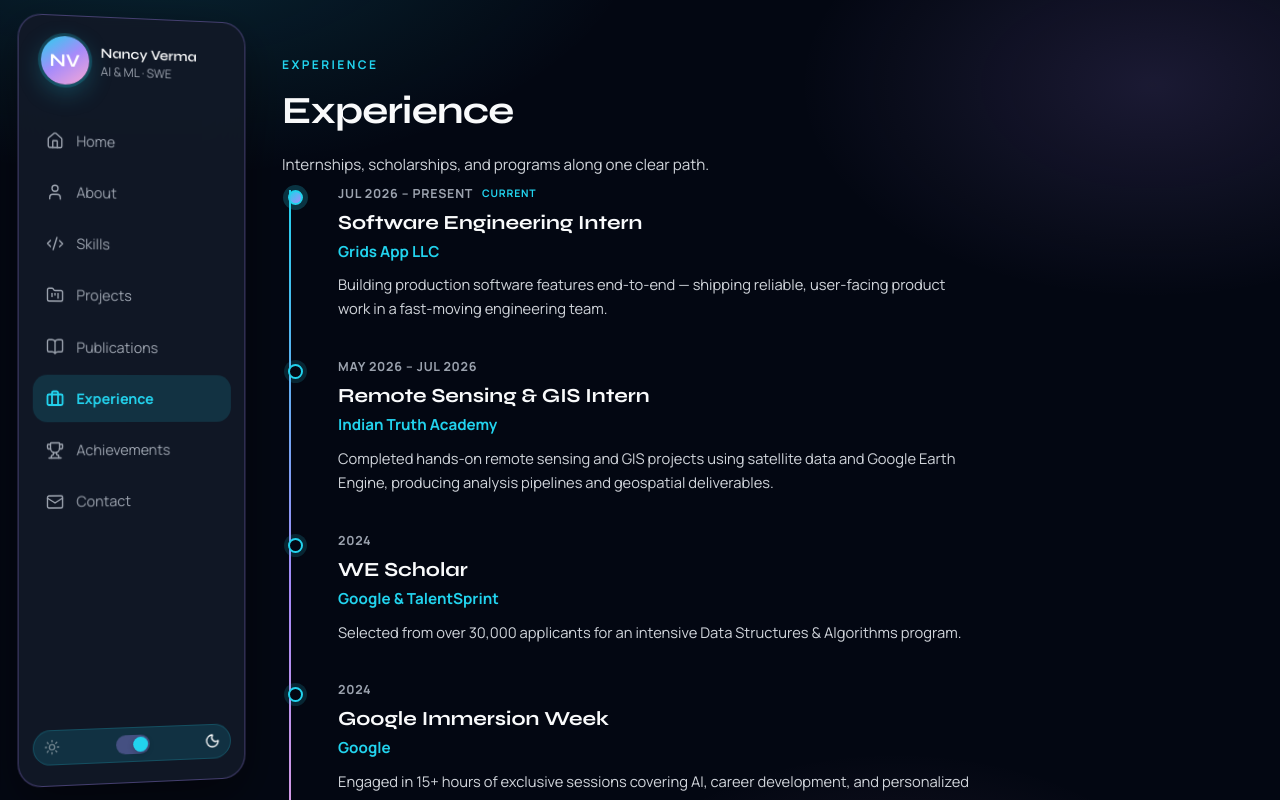
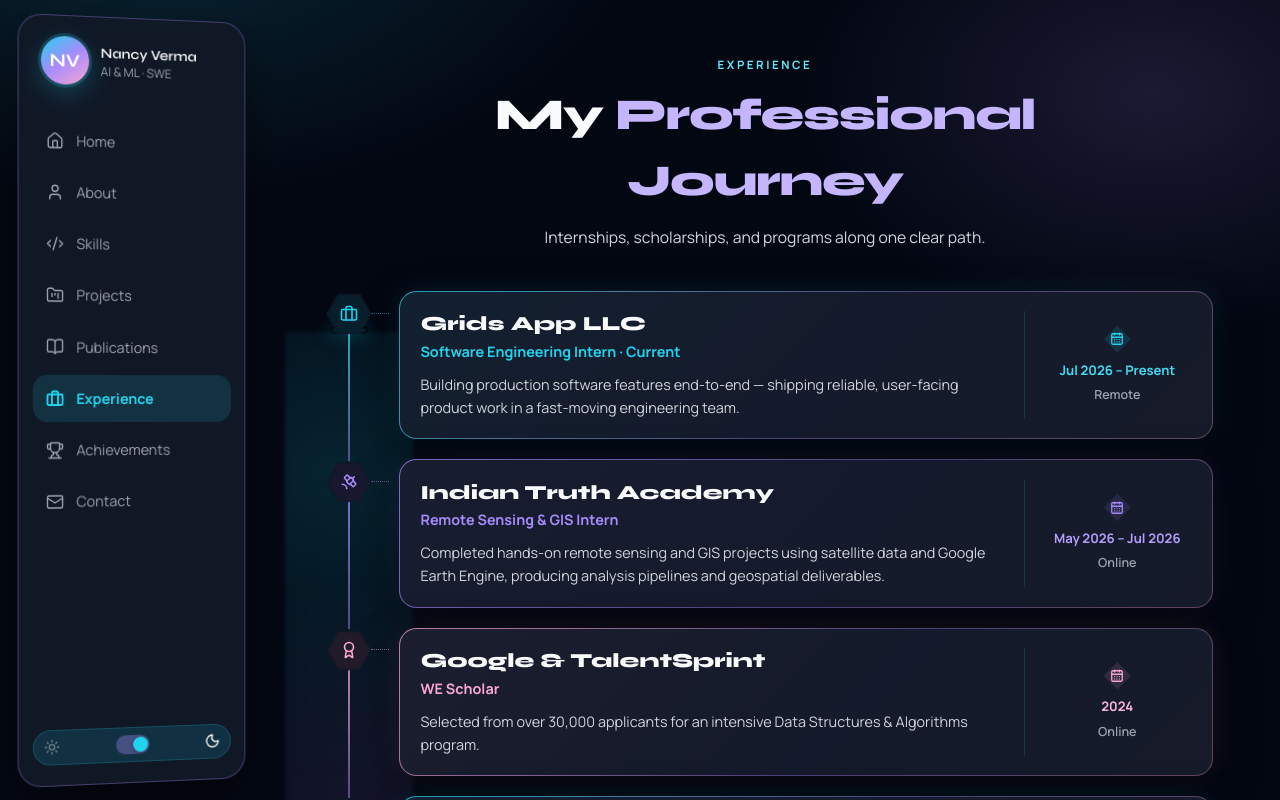
Before and after one commit to Nancy20052020/Portfolio_Nancy, a Next.js app: page /experience in a window 1280 px wide. Shown: the top 800 px of the page. Built offline with nearby package versions, Linux system fonts and the light colour scheme.

Commit message:
Redesign Experience as professional journey timeline
Match the mock with hex icon rail, glass gradient cards, org/role
layout, and date/location side panel while keeping existing copy.

Co-authored-by: Nancy20052020 <Nancy20052020@users.noreply.github.com>

```diff
--- a/src/app/globals.css
+++ b/src/app/globals.css
@@ -2178,127 +2178,298 @@
   }
 }
 
-.exp-timeline {
+/* Experience journey */
+.exp-section {
   position: relative;
+  overflow: hidden;
+}
+
+.exp-heading {
+  text-align: center;
+  max-width: 40rem;
+  margin-inline: auto;
+}
+
+.exp-eyebrow {
+  font-size: 0.72rem;
+  font-weight: 700;
+  letter-spacing: 0.22em;
+  text-transform: uppercase;
+  color: #67e8f9;
+}
+
+.exp-title {
+  margin-top: 0.55rem;
+  font-family: var(--font-syne), sans-serif;
+  font-size: clamp(1.85rem, 4vw, 2.75rem);
+  font-weight: 800;
+  letter-spacing: -0.03em;
+  color: var(--heading);
+}
+
+.exp-title-accent {
+  color: #c4b5fd;
+}
+
+[data-theme="light"] .exp-title-accent {
+  color: #7c3aed;
+}
+
+.exp-sub {
+  margin-top: 0.7rem;
+  font-size: 0.98rem;
+  line-height: 1.65;
+  color: var(--text-soft);
+}
+
+.exp-journey {
+  position: relative;
+  max-width: 56rem;
+  margin-inline: auto;
+}
+
+.exp-journey-glow {
+  position: absolute;
+  inset: 5% auto 8% -2rem;
+  width: 8rem;
+  pointer-events: none;
+  background:
+    radial-gradient(circle at 40% 20%, rgba(34, 211, 238, 0.14), transparent 55%),
+    radial-gradient(circle at 60% 70%, rgba(167, 139, 250, 0.12), transparent 50%);
+  filter: blur(2px);
+}
+
+.exp-journey-list {
   list-style: none;
   margin: 0;
-  padding: 0 0 0 1.35rem;
-}
-
-.exp-timeline::before {
+  padding: 0;
+  display: flex;
+  flex-direction: column;
+  gap: 1.25rem;
+}
+
+.exp-journey-item {
+  --exp-tone: #22d3ee;
+  position: relative;
+  display: grid;
+  grid-template-columns: 3.25rem minmax(0, 1fr);
+  gap: 0.85rem;
+  align-items: stretch;
+}
+
+.exp-journey-item.is-cyan {
+  --exp-tone: #22d3ee;
+}
+.exp-journey-item.is-purple {
+  --exp-tone: #a78bfa;
+}
+.exp-journey-item.is-pink {
+  --exp-tone: #f9a8d4;
+}
+
+.exp-rail {
+  position: relative;
+  display: flex;
+  flex-direction: column;
+  align-items: center;
+  min-height: 100%;
+}
+
+.exp-rail::before {
   content: "";
   position: absolute;
-  top: 0.35rem;
-  bottom: 0.35rem;
-  left: 0.35rem;
+  top: 2.6rem;
+  bottom: -1.35rem;
   width: 2px;
   background: linear-gradient(
     180deg,
-    #22d3ee 0%,
-    #a78bfa 50%,
-    #f9a8d4 100%
+    color-mix(in srgb, var(--exp-tone) 75%, transparent),
+    color-mix(in srgb, #a78bfa 45%, transparent)
   );
 }
 
-.exp-timeline-item {
+.exp-journey-item:last-child .exp-rail::before {
+  display: none;
+}
+
+.exp-rail-pedestal {
+  position: absolute;
+  top: 2.15rem;
+  width: 2.4rem;
+  height: 0.55rem;
+  border-radius: 9999px;
+  background: radial-gradient(ellipse, rgba(34, 211, 238, 0.55), transparent 70%);
+  box-shadow: 0 0 18px rgba(34, 211, 238, 0.35);
+}
+
+.exp-hex {
   position: relative;
-  padding: 0 0 2rem 1.35rem;
-}
-
-.exp-timeline-item:last-child {
-  padding-bottom: 0;
-}
-
-.exp-timeline-dot {
+  z-index: 1;
+  display: grid;
+  place-items: center;
+  width: 2.85rem;
+  height: 2.85rem;
+  color: var(--exp-tone);
+  background: color-mix(in srgb, var(--bg-elevated) 88%, transparent);
+  clip-path: polygon(25% 6%, 75% 6%, 100% 50%, 75% 94%, 25% 94%, 0% 50%);
+  box-shadow:
+    0 0 0 1px color-mix(in srgb, var(--exp-tone) 55%, transparent),
+    0 0 22px color-mix(in srgb, var(--exp-tone) 28%, transparent);
+}
+
+.exp-hex::before {
+  content: "";
   position: absolute;
-  top: 0.35rem;
-  left: -1.1rem;
+  inset: 2px;
+  clip-path: inherit;
+  background: color-mix(in srgb, var(--exp-tone) 12%, var(--bg));
+}
+
+.exp-hex > * {
+  position: relative;
+  z-index: 1;
+}
+
+.exp-google-g {
+  font-family: var(--font-syne), sans-serif;
+  font-size: 1rem;
+  font-weight: 800;
+  line-height: 1;
+  color: var(--exp-tone);
+}
+
+.exp-rail-connector {
+  position: absolute;
+  top: 1.35rem;
+  left: calc(50% + 1.35rem);
   width: 0.85rem;
-  height: 0.85rem;
-  border-radius: 50%;
-  background: var(--bg);
-  border: 2px solid #22d3ee;
-  box-shadow: 0 0 0 4px rgba(34, 211, 238, 0.15);
-}
-
-.exp-timeline-dot[data-current="true"] {
-  background: linear-gradient(135deg, #22d3ee, #a78bfa);
-  border-color: #22d3ee;
-  box-shadow: 0 0 0 5px rgba(34, 211, 238, 0.22);
-}
-
-.exp-timeline-content {
-  max-width: 40rem;
-}
-
-.exp-timeline-meta {
-  display: flex;
-  flex-wrap: wrap;
-  align-items: center;
-  gap: 0.55rem;
-  margin-bottom: 0.4rem;
-}
-
-.exp-timeline-period {
-  font-size: 0.78rem;
-  font-weight: 700;
-  letter-spacing: 0.06em;
-  text-transform: uppercase;
-  color: var(--text-muted);
-}
-
-.exp-timeline-now {
-  font-size: 0.65rem;
-  font-weight: 700;
-  letter-spacing: 0.08em;
-  text-transform: uppercase;
-  color: #22d3ee;
-}
-
-.exp-timeline-role {
+  height: 0;
+  border-top: 1.5px dotted color-mix(in srgb, var(--exp-tone) 55%, transparent);
+}
+
+.exp-card {
+  display: grid;
+  gap: 1rem;
+  padding: 1.1rem 1.15rem;
+  border-radius: 1.1rem;
+  background:
+    linear-gradient(
+        color-mix(in srgb, var(--bg-elevated) 94%, transparent),
+        color-mix(in srgb, var(--bg-elevated) 94%, transparent)
+      )
+      padding-box,
+    linear-gradient(
+        135deg,
+        color-mix(in srgb, var(--exp-tone) 75%, transparent),
+        color-mix(in srgb, #a78bfa 45%, transparent) 55%,
+        color-mix(in srgb, #f9a8d4 40%, transparent)
+      )
+      border-box;
+  border: 1px solid transparent;
+  box-shadow:
+    var(--shadow),
+    0 0 28px color-mix(in srgb, var(--exp-tone) 10%, transparent);
+  backdrop-filter: blur(14px);
+  transition: transform 0.25s ease, box-shadow 0.25s ease;
+}
+
+.exp-card:hover {
+  transform: translateY(-3px);
+  box-shadow:
+    var(--shadow),
+    0 16px 32px color-mix(in srgb, var(--exp-tone) 16%, transparent);
+}
+
+.exp-card-org {
   font-family: var(--font-syne), sans-serif;
   font-size: 1.15rem;
+  font-weight: 800;
+  color: var(--heading);
+  line-height: 1.25;
+}
+
+.exp-card-role {
+  margin-top: 0.3rem;
+  font-size: 0.9rem;
   font-weight: 700;
-  line-height: 1.3;
-  color: var(--heading);
-}
-
-.exp-timeline-org {
-  margin-top: 0.3rem;
-  font-size: 0.95rem;
-  font-weight: 650;
-  color: var(--accent);
-}
-
-.exp-timeline-desc {
-  margin-top: 0.55rem;
-  font-size: 0.92rem;
-  line-height: 1.65;
+  color: var(--exp-tone);
+}
+
+.exp-card-desc {
+  margin-top: 0.65rem;
+  font-size: 0.9rem;
+  line-height: 1.6;
   color: var(--text-soft);
 }
 
+.exp-card-side {
+  display: flex;
+  flex-direction: column;
+  align-items: flex-start;
+  gap: 0.35rem;
+  padding-top: 0.85rem;
+  border-top: 1px solid color-mix(in srgb, var(--border) 80%, transparent);
+}
+
+.exp-card-cal {
+  display: grid;
+  place-items: center;
+  width: 1.7rem;
+  height: 1.7rem;
+  color: var(--exp-tone);
+  background: color-mix(in srgb, var(--exp-tone) 12%, transparent);
+  clip-path: polygon(50% 0%, 100% 50%, 50% 100%, 0% 50%);
+  margin-bottom: 0.15rem;
+}
+
+.exp-card-period {
+  font-size: 0.82rem;
+  font-weight: 700;
+  color: color-mix(in srgb, var(--exp-tone) 85%, white);
+}
+
+.exp-card-location {
+  font-size: 0.78rem;
+  font-weight: 600;
+  color: var(--text-muted);
+}
+
 @media (min-width: 768px) {
-  .exp-timeline {
-    padding-left: 1.75rem;
-  }
-
-  .exp-timeline::before {
-    left: 0.45rem;
-  }
-
-  .exp-timeline-item {
-    padding-left: 1.75rem;
-    padding-bottom: 2.35rem;
-  }
-
-  .exp-timeline-dot {
-    left: -1.4rem;
-    width: 0.95rem;
-    height: 0.95rem;
-  }
-
-  .exp-timeline-role {
+  .exp-journey-item {
+    grid-template-columns: 4rem minmax(0, 1fr);
+    gap: 1.15rem;
+  }
+
+  .exp-rail-connector {
+    width: 1.15rem;
+  }
+
+  .exp-card {
+    grid-template-columns: minmax(0, 1fr) 10.5rem;
+    align-items: center;
+    gap: 1.25rem;
+    padding: 1.2rem 1.25rem;
+  }
+
+  .exp-card-side {
+    align-items: center;
+    text-align: center;
+    padding-top: 0;
+    padding-left: 1.1rem;
+    border-top: none;
+    border-left: 1px solid color-mix(in srgb, var(--border) 80%, transparent);
+    min-height: 100%;
+    justify-content: center;
+  }
+
+  .exp-card-org {
     font-size: 1.25rem;
+  }
+}
+
+@media (prefers-reduced-motion: reduce) {
+  .exp-card {
+    transition: none;
   }
 }
 
--- a/src/components/sections/Experience.tsx
+++ b/src/components/sections/Experience.tsx
@@ -1,45 +1,89 @@
 "use client";
 
-import { experience } from "@/data/content";
+import {
+  Award,
+  Briefcase,
+  CalendarDays,
+  Rocket,
+  Satellite,
+} from "lucide-react";
+import { experience, type ExperienceItem } from "@/data/content";
+
+const toneClass = {
+  cyan: "is-cyan",
+  purple: "is-purple",
+  pink: "is-pink",
+} as const;
+
+function ExperienceIcon({ icon }: { icon: ExperienceItem["icon"] }) {
+  const props = { size: 18, strokeWidth: 2.1, "aria-hidden": true as const };
+  switch (icon) {
+    case "briefcase":
+      return <Briefcase {...props} />;
+    case "satellite":
+      return <Satellite {...props} />;
+    case "google":
+      return <span className="exp-google-g">G</span>;
+    case "award":
+      return <Award {...props} />;
+    case "rocket":
+      return <Rocket {...props} />;
+  }
+}
 
 export function Experience() {
   return (
-    <section className="section">
+    <section className="section exp-section">
       <div className="section-inner">
-        <div className="section-heading reveal-item">
-          <p className="eyebrow">Experience</p>
-          <h2 className="section-title">Experience</h2>
-          <p className="section-sub">
+        <div className="exp-heading reveal-item">
+          <p className="exp-eyebrow">Experience</p>
+          <h2 className="exp-title">
+            My <span className="exp-title-accent">Professional Journey</span>
+          </h2>
+          <p className="exp-sub">
             Internships, scholarships, and programs along one clear path.
           </p>
         </div>
 
-        <ol className="exp-timeline mt-10">
-          {experience.map((item) => (
+        <div className="exp-journey mt-10">
+          <span className="exp-journey-glow" aria-hidden />
+          <ol className="exp-journey-list">
+            {experience.map((item, index) => (
               <li
                 key={`${item.role}-${item.org}`}
-              className="exp-timeline-item reveal-item"
+                className={`exp-journey-item reveal-item ${toneClass[item.tone]}`}
               >
-              <span
-                className="exp-timeline-dot"
-                data-current={item.current}
-                aria-hidden
-              />
-              <div className="exp-timeline-content">
-                <div className="exp-timeline-meta">
-                  <span className="exp-timeline-period">{item.period}</span>
-                  {item.current && (
-                    <span className="exp-timeline-now">Current</span>
-                  )}
+                <div className="exp-rail" aria-hidden>
+                  {index === 0 && <span className="exp-rail-pedestal" />}
+                  <span className="exp-hex">
+                    <ExperienceIcon icon={item.icon} />
+                  </span>
+                  <span className="exp-rail-connector" />
                 </div>
-                <h3 className="exp-timeline-role">{item.role}</h3>
-                <p className="exp-timeline-org">{item.org}</p>
-                <p className="exp-timeline-desc">{item.description}</p>
+
+                <article className="exp-card">
+                  <div className="exp-card-main">
+                    <h3 className="exp-card-org">{item.org}</h3>
+                    <p className="exp-card-role">
+                      {item.role}
+                      {item.current ? " · Current" : ""}
+                    </p>
+                    <p className="exp-card-desc">{item.description}</p>
                   </div>
+
+                  <div className="exp-card-side">
+                    <span className="exp-card-cal" aria-hidden>
+                      <CalendarDays size={14} strokeWidth={2.2} />
+                    </span>
+                    <p className="exp-card-period">{item.period}</p>
+                    <p className="exp-card-location">{item.location}</p>
+                  </div>
+                </article>
               </li>
             ))}
           </ol>
         </div>
+      </div>
     </section>
   );
 }
--- a/src/data/content.ts
+++ b/src/data/content.ts
@@ -269,6 +269,8 @@
   },
 ];
 
+export type ExperienceTone = "cyan" | "purple" | "pink";
+
 export type ExperienceItem = {
   role: string;
   org: string;
@@ -276,6 +278,9 @@
   description: string;
   current: boolean;
   year: string;
+  location: string;
+  icon: "briefcase" | "satellite" | "google" | "award" | "rocket";
+  tone: ExperienceTone;
 };
 
 export const experience: ExperienceItem[] = [
@@ -284,6 +289,9 @@
     org: "Grids App LLC",
     period: "Jul 2026 – Present",
     year: "2026",
+    location: "Remote",
+    icon: "briefcase",
+    tone: "cyan",
     description:
       "Building production software features end-to-end — shipping reliable, user-facing product work in a fast-moving engineering team.",
     current: true,
@@ -293,6 +301,9 @@
     org: "Indian Truth Academy",
     period: "May 2026 – Jul 2026",
     year: "2026",
+    location: "Online",
+    icon: "satellite",
+    tone: "purple",
     description:
       "Completed hands-on remote sensing and GIS projects using satellite data and Google Earth Engine, producing analysis pipelines and geospatial deliverables.",
     current: false,
@@ -302,6 +313,9 @@
     org: "Google & TalentSprint",
     period: "2024",
     year: "2024",
+    location: "Online",
+    icon: "award",
+    tone: "pink",
     description:
       "Selected from over 30,000 applicants for an intensive Data Structures & Algorithms program.",
     current: false,
@@ -311,6 +325,9 @@
     org: "Google",
     period: "2024",
     year: "2024",
+    location: "Online",
+    icon: "google",
+    tone: "cyan",
     description:
       "Engaged in 15+ hours of exclusive sessions covering AI, career development, and personalized mentorship.",
     current: false,
@@ -320,6 +337,9 @@
     org: "SheFi",
     period: "2024",
     year: "2024",
+    location: "Online",
+    icon: "rocket",
+    tone: "pink",
     description:
       "Expanded knowledge in blockchain and Web3, developing smart contracts and decentralized applications.",
     current: false,
```
Lines whose indentation alone changed are shown as unchanged.
